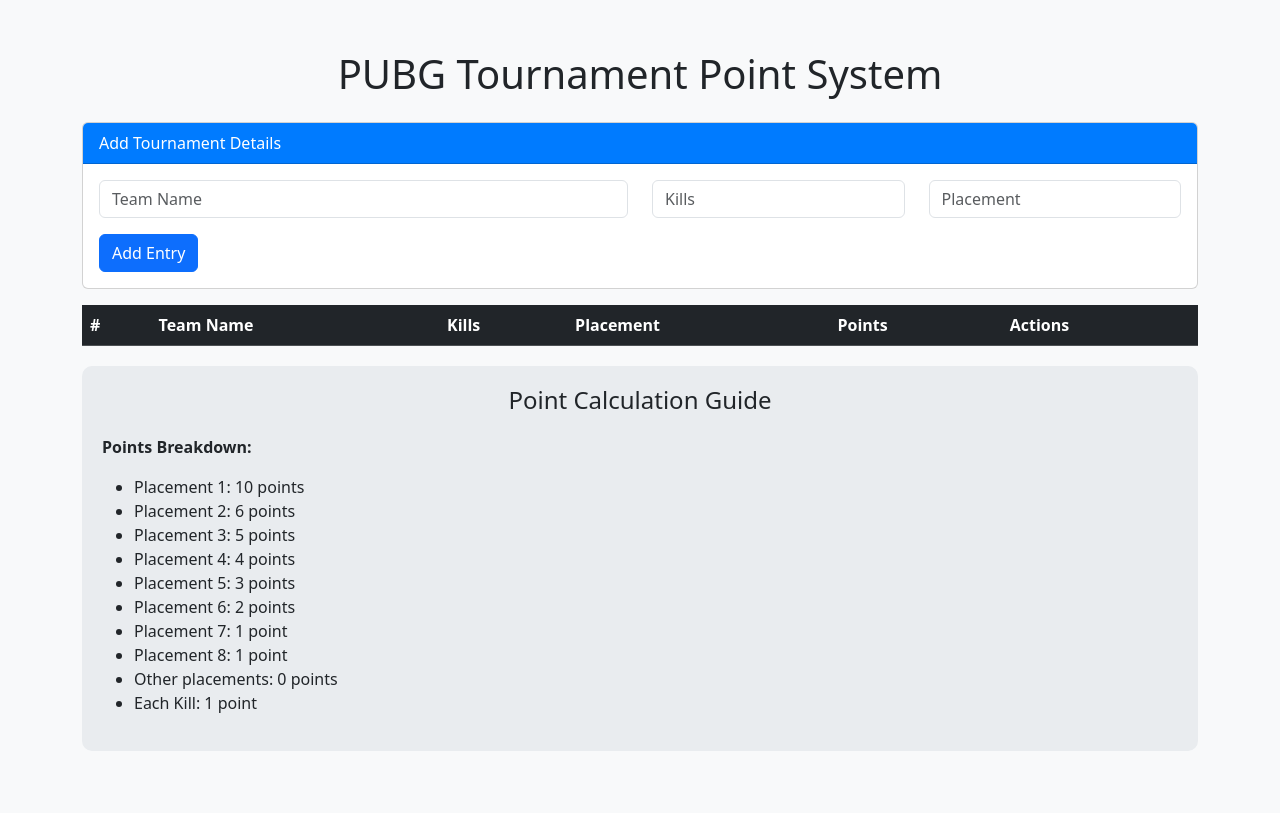
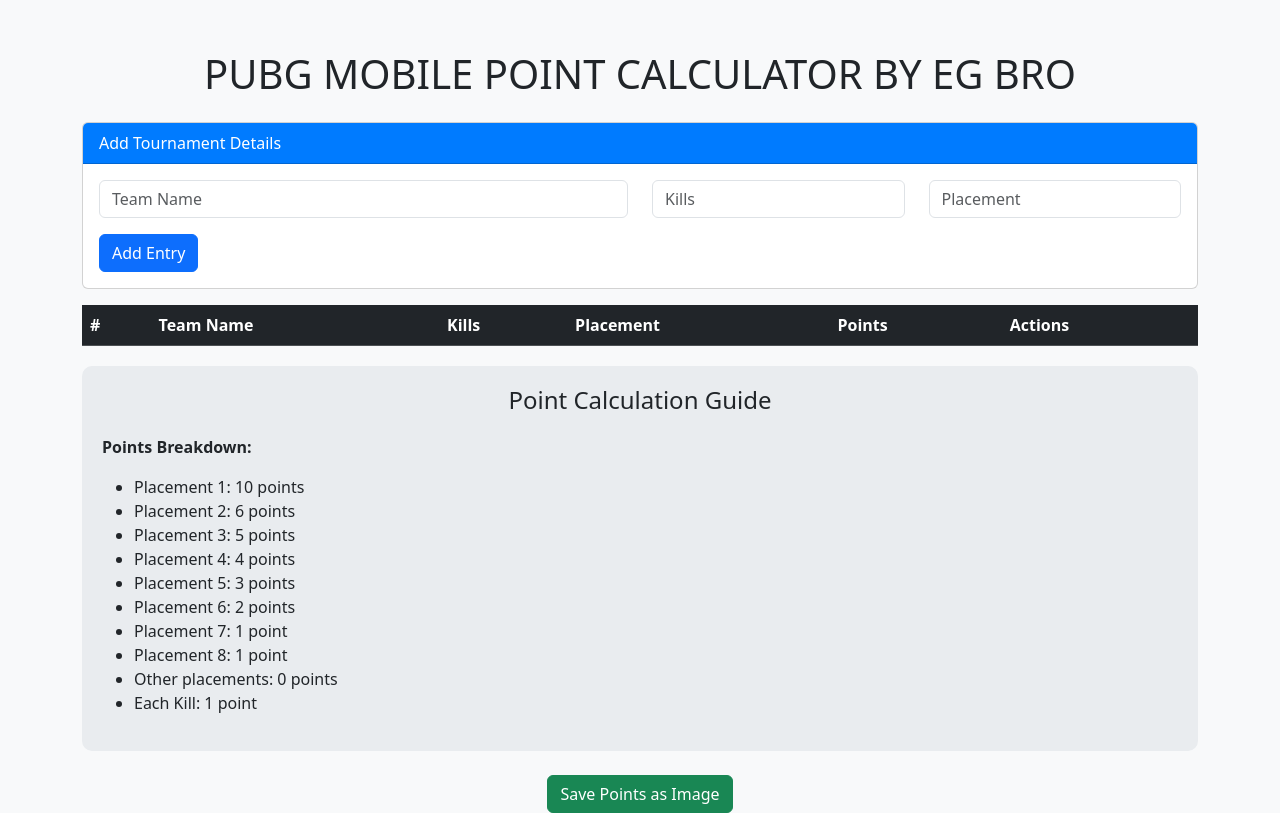
Before and after one commit to egbro14/pubg-mobile-result-maker-, a plain HTML site: page index.html in a window 1280 px wide. Drawn offline with nearby package versions, Linux system fonts and the light colour scheme.

Commit message:
Update index.html

```diff
--- a/index.html
+++ b/index.html
@@ -3,7 +3,7 @@
 <head>
     <meta charset="UTF-8">
     <meta name="viewport" content="width=device-width, initial-scale=1.0">
-    <title>PUBG Tournament Point System</title>
+    <title>PUBG MOBILE POINT CALCULATOR BY EG BRO</title>
     <link href="https://cdn.jsdelivr.net/npm/bootstrap@5.3.0-alpha3/dist/css/bootstrap.min.css" rel="stylesheet">
     <style>
         body {
@@ -30,7 +30,7 @@
 </head>
 <body>
     <div class="container">
-        <h1 class="text-center mb-4">PUBG Tournament Point System</h1>
+        <h1 class="text-center mb-4">PUBG MOBILE POINT CALCULATOR BY EG BRO</h1>
 
         <div class="card mb-3">
             <div class="card-header">Add Tournament Details</div>
@@ -84,6 +84,11 @@
                 <li>Each Kill: 1 point</li>
             </ul>
         </div>
+
+        <div class="text-center mt-4">
+            <button class="btn btn-success" onclick="saveAsImage()">Save Points as Image</button>
+        </div>
+        <canvas id="pointsCanvas" style="display: none;"></canvas>
     </div>
 
     <script>
@@ -136,6 +141,48 @@
             renderTodos();
         };
 
+        const saveAsImage = () => {
+            const canvas = document.getElementById('pointsCanvas');
+            const ctx = canvas.getContext('2d');
+
+            // Set canvas size
+            canvas.width = 800;
+            canvas.height = 600;
+
+            // Background styling
+            ctx.fillStyle = '#ffffff';
+            ctx.fillRect(0, 0, canvas.width, canvas.height);
+
+            // Add title
+            ctx.fillStyle = '#000000';
+            ctx.font = '24px Arial';
+            ctx.fillText('PUBG Tournament Points', 50, 50);
+
+            // Draw table header
+            let yOffset = 100;
+            ctx.font = '18px Arial';
+            ctx.fillText('Team Name', 50, yOffset);
+            ctx.fillText('Kills', 250, yOffset);
+            ctx.fillText('Placement', 350, yOffset);
+            ctx.fillText('Points', 500, yOffset);
+
+            // Draw each row of data
+            yOffset += 30;
+            todos.forEach(todo => {
+                ctx.fillText(todo.teamName, 50, yOffset);
+                ctx.fillText(todo.kills, 250, yOffset);
+                ctx.fillText(todo.placement, 350, yOffset);
+                ctx.fillText(todo.points, 500, yOffset);
+                yOffset += 30;
+            });
+
+            // Convert to image and trigger download
+            const link = document.createElement('a');
+            link.download = 'pubg_points.png';
+            link.href = canvas.toDataURL();
+            link.click();
+        };
+
         todoForm.addEventListener('submit', (event) => {
             event.preventDefault();
             const teamName = document.getElementById('team-name').value;
```
